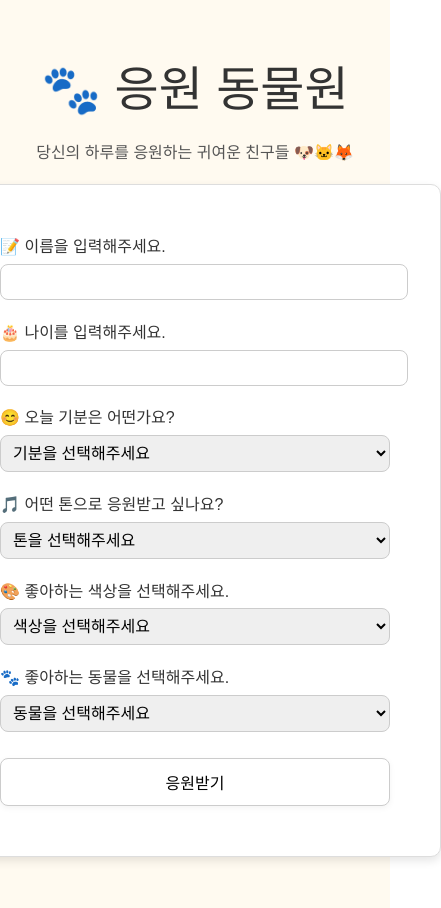
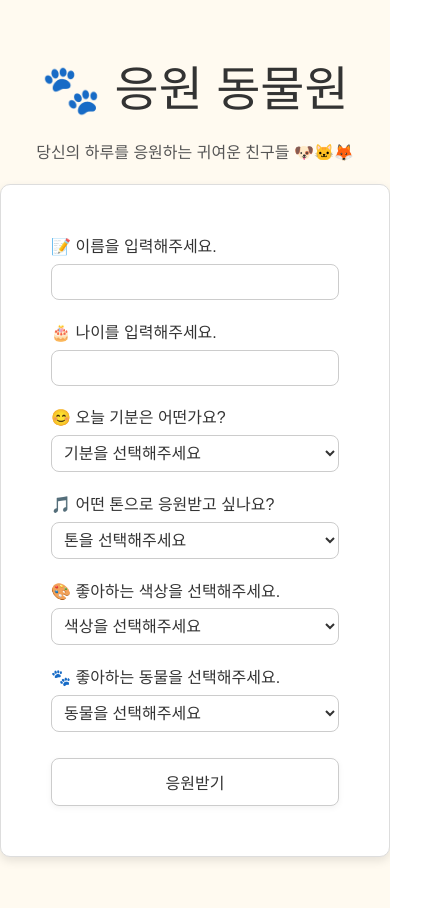
Before and after one commit to eeeeeni/Project_zoo, a React (Vite) app in the folder zoo-cheer/: page / in a window 390 px wide. Shown: the whole page, 441 px wide, since content can reach past the window. Built offline with nearby package versions, Linux system fonts and the light colour scheme; a web font is replaced by a local one.

Commit message:
media update finish

```diff
--- a/zoo-cheer/src/App.css
+++ b/zoo-cheer/src/App.css
@@ -49,6 +49,8 @@ input, select, button {
   border-radius: 8px;
   border: 1px solid #ccc;
   margin-top: 0.3rem;
+  color: #333;
+  background-color: white;
 }
 
 button {
@@ -79,4 +81,46 @@ button:hover {
   justify-content: center;
   gap: 1rem;
   margin-top: 20px;
+  flex-wrap: wrap;
 }
+
+/* 📱 Responsive Design */
+@media (max-width: 480px) {
+  form {
+    padding: 20px;
+    margin: 0 10px;
+    width: 90%;
+    max-width: 100%;
+    box-sizing: border-box;
+  }
+
+  input, select, button {
+    font-size: 1rem;
+    width: 100%;
+    box-sizing: border-box;
+  }
+
+  .button-group {
+    flex-direction: column;
+    gap: 0.5rem;
+  }
+
+  .button-group button {
+    width: 100%;
+    padding: 0.9rem;
+  }
+
+  h1 {
+    font-size: 2.2rem;
+    flex-direction: column;
+  }
+
+  h2 {
+    font-size: 1.4rem;
+  }
+
+  .subtitle {
+    font-size: 1rem;
+    margin-bottom: 1rem;
+  }
+}
```
